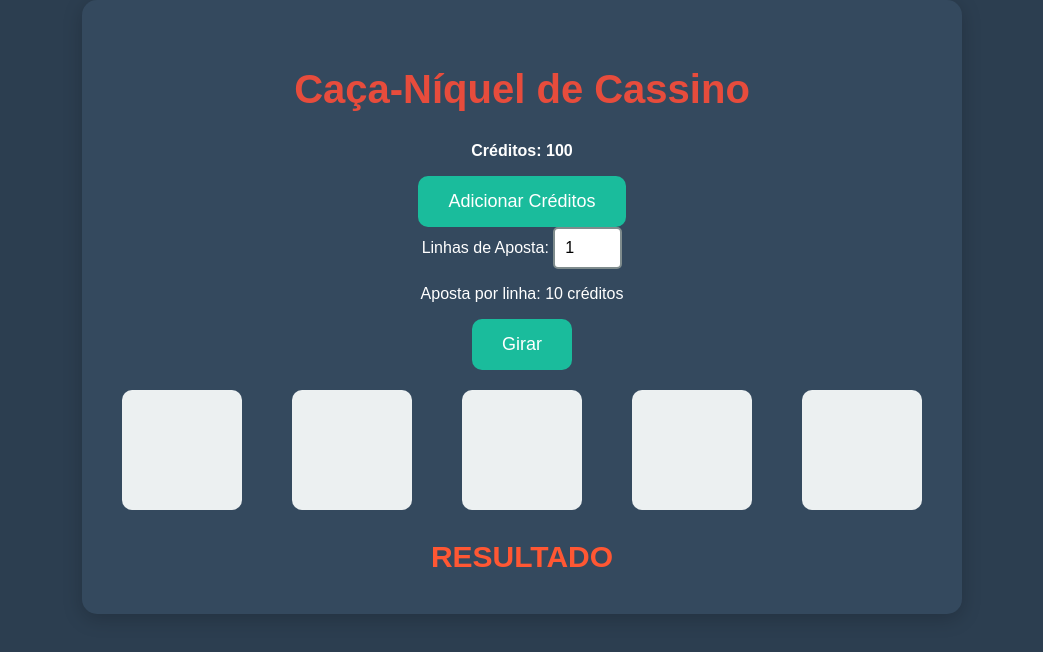
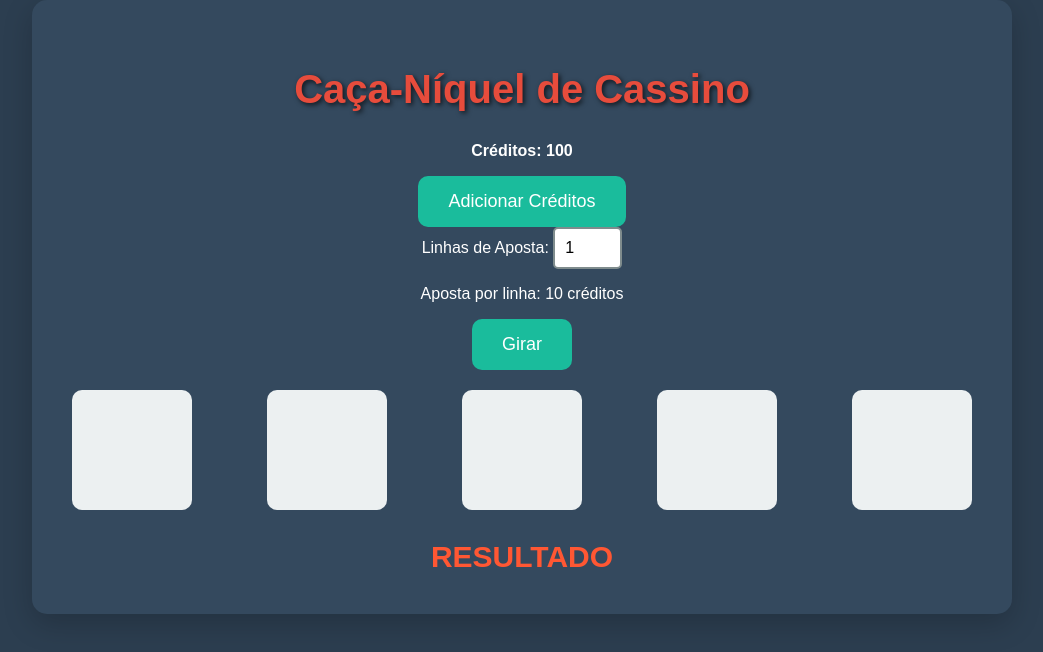
Before and after one commit to leorota21/caca-niquel, a plain HTML site: page index.html in a window 1280 px wide. Shown: the whole page, without its empty margins (118-1161 px from the left). Drawn offline with Linux system fonts and the light colour scheme.

Commit message:
Update style.css

```diff
--- a/style.css
+++ b/style.css
@@ -5,16 +5,17 @@ body {
     background-color: #2c3e50;
     margin: 0;
     padding: 0;
+    overflow: hidden;
 }
 
 /* Container Principal */
 .game-container {
-    max-width: 800px;
+    max-width: 900px;
     margin: auto;
     padding: 40px;
     background-color: #34495e;
     border-radius: 15px;
-    box-shadow: 0 5px 20px rgba(0, 0, 0, 0.2);
+    box-shadow: 0 10px 30px rgba(0, 0, 0, 0.2);
     color: #fff;
 }
 
@@ -23,6 +24,7 @@ h1 {
     font-size: 40px;
     margin-bottom: 30px;
     color: #e74c3c;
+    text-shadow: 2px 2px 5px rgba(0, 0, 0, 0.7);
 }
 
 /* Painel de Controle */
@@ -84,7 +86,7 @@ input[type="number"] {
 }
 
 .slot.spin {
-    animation: spinAnimation 1.5s ease-in-out;
+    animation: spinAnimation 2s ease-in-out;
 }
 
 /* Resultado */
```
